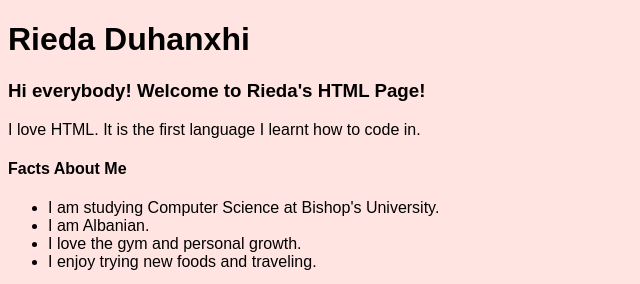
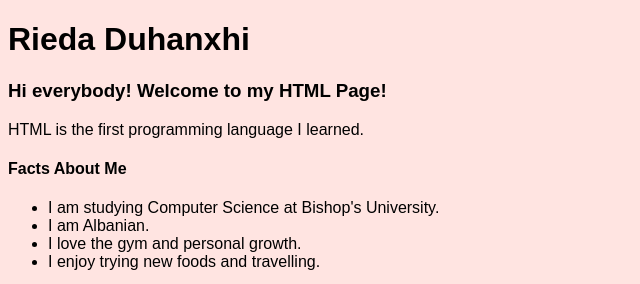
Before and after one commit to riedacodes/riedacodes.github.io, a plain HTML site: page experiment1.html in a window 1280 px wide. Shown: the top 284 px of the page, without its empty margins (0-640 px from the left). Drawn offline with Linux system fonts and the light colour scheme.

Commit message:
Update experiment1.html

```diff
--- a/experiment1.html
+++ b/experiment1.html
@@ -10,14 +10,14 @@
 </head>
 <body>
         <h1>Rieda Duhanxhi</h1>
-        <h3>Hi everybody! Welcome to Rieda's HTML Page!</h3>
-        <p>I love HTML. It is the first language I learnt how to code in.</p>
+        <h3>Hi everybody! Welcome to my HTML Page!</h3>
+        <p>HTML is the first programming language I learned.</p>
 		<h4>Facts About Me</h4>
 	<ul>
 		<li>I am studying Computer Science at Bishop's University.</li>
 		<li>I am Albanian.</li>
 		<li>I love the gym and personal growth.</li>
-		<li>I enjoy trying new foods and traveling.</li>
+		<li>I enjoy trying new foods and travelling.</li>
 	</ul>
 	<img src="bishopsuni.jpg" alt="Bishop's University" style="border-radius: 12px; width:600px">
 	<footer style="margin-top: 40px; font-size: 14px; color: gray;">
```
